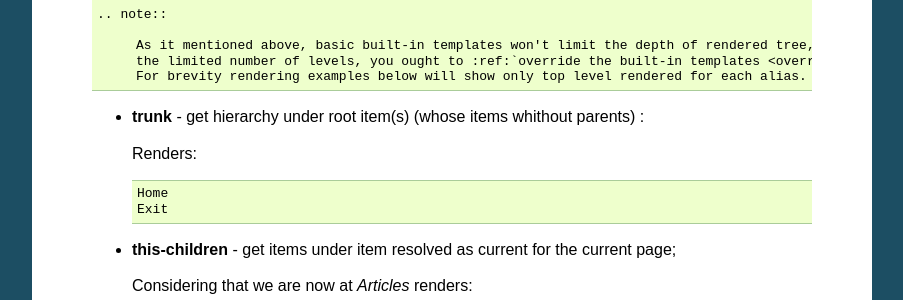
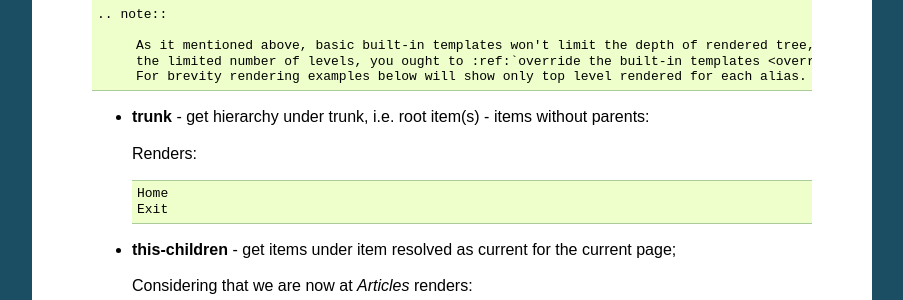
Before and after one commit to idlesign/django-sitetree, a Sphinx documentation site: the page built from docs/source/tags.rst, in a window 1280 px wide and 900 px high, scrolled down 1008 px. Shown: the part 152-452 px from the top of the window, without its empty margins (198-1101 px from the left). Built offline with Sphinx 7.4.7, drawn with Linux system fonts in a browser that asks for light colours.

Commit message:
Another docs fix.

```diff
--- a/docs/source/tags.rst
+++ b/docs/source/tags.rst
@@ -69,7 +69,7 @@ please use :ref:`tree hooks <tree-hooks>`.
         the limited number of levels, you ought to :ref:`override the built-in templates <overriding-built-in-templates>`.
         For brevity rendering examples below will show only top level rendered for each alias.
 
-  + **trunk** - get hierarchy under root item(s) (whose items whithout parents) :
+  + **trunk** - get hierarchy under trunk, i.e. root item(s) - items without parents:
 
     Renders::
 
```
